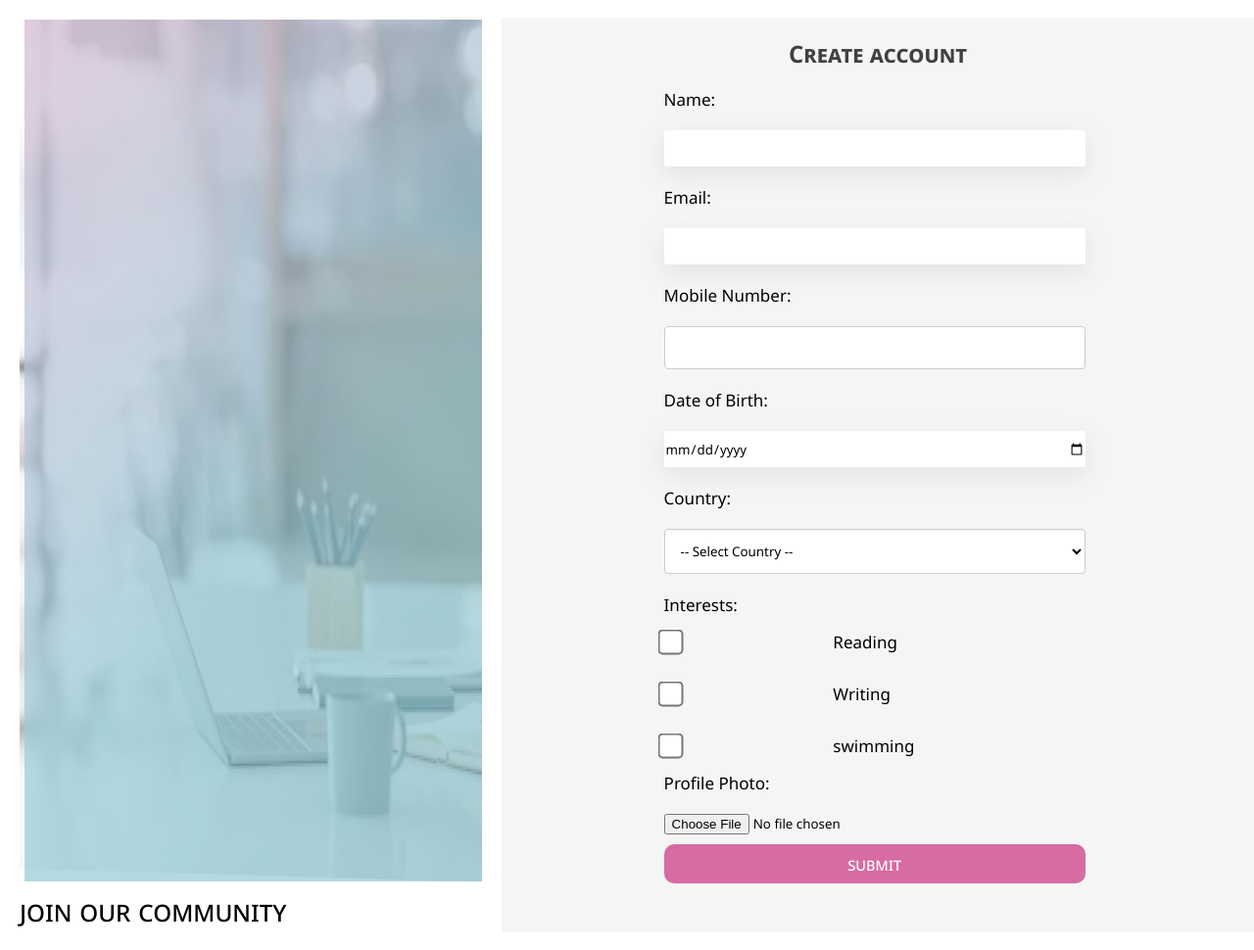
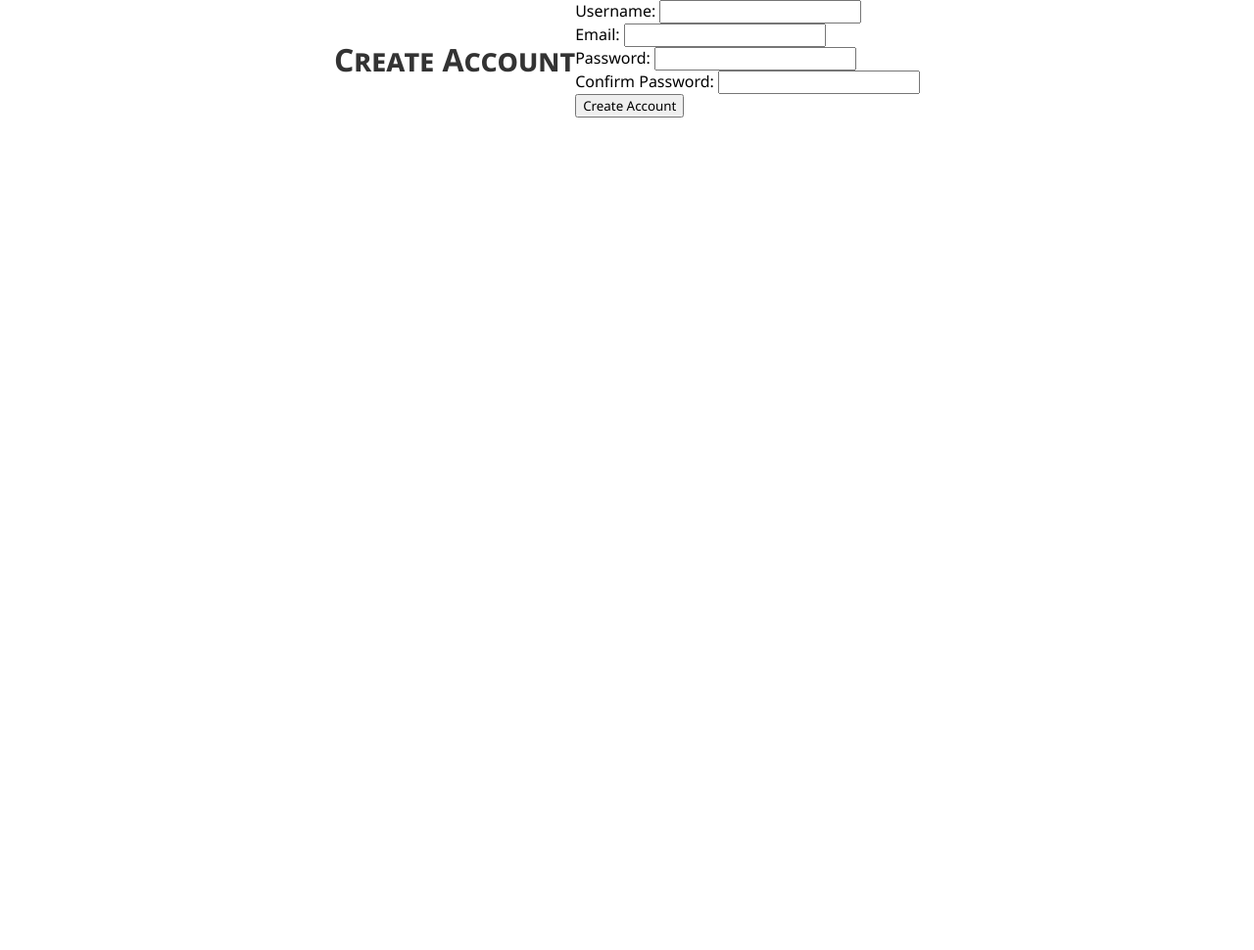
Before and after one commit to ashok2009it/indigital_interns, a PHP site: page /AttendanceManagementSystem-master/Pages/signup.php in a window 1280 px wide. Shown: the whole page at 98% size. After the commit the page ends 800 px from the top, so only its background shows below. Run offline with PHP 8.4, Linux system fonts and the light colour scheme.

Commit message:
signup page

```diff
--- a/Assests/style.css
+++ b/Assests/style.css
@@ -159,74 +159,6 @@ color: #414141;
   margin-top: 25px;
 }
 
-/* css for signup page  */
-
- .container {
-  display: flex;
-}
-
- .left-col{
-  flex-basis: 40%;
-  padding: 20px;
-  background-color: #fff;
-  font-variant: small-caps;
-  font-size: 30px;
-
-}
-.signup .container .left-col img{
-  border-radius: 0px;
-  height:880px;
-  width: 100%;
-}
- .right-col {
-  flex-basis: 60%;
-  padding: 0 20px;
-  background-color: whitesmoke;
-
-}
- .right-col h2{
-  text-align: center;
-}
- .right-col  input[type=text],input[type=date], input[type=email]{
-    border: none;
-    border-radius: 2px;
-    box-shadow: rgba(149, 157, 165, 0.2) 0px 8px 24px;;
-    width: 430px;
-    height: 37px;
-    margin:20px 0 20px 0;
-    margin-left: 20%;
-}
- .container .right-col  input[type=tel]{
-  background-color: #fff;
-  width: 430px;
-  margin:20px 0 20px 0;
-  margin-left: 20%;
-}
-  .container .right-col select{
-  background-color: #fff;
-  width: 430px;
-  margin:20px 0 20px 0;
-  margin-left: 20%;
-}
- .container .right-col input[type=checkbox]{
-  transform: scale(2);
-  margin:20px 10px 20px 0;
-  margin-left: 20%;
-}
- .right-col input[type=file]{
-  margin:20px 0 10px 0;
-  margin-left: 20%;
-}
- .signup button{
-  width: 430px;
-  margin-left: 20%;
-  margin-bottom: 50px;
-
-}
-.right-col label{
-  font-size: 17px;
-  margin-left: 20%;
-}
 
 
 .wrapper .tag{
@@ -301,9 +233,6 @@ padding: 20px;
 color: #414141;
 }
 
-
-
-* {box-sizing: border-box;}
 
 .contact input[type=text],input[type=tel], select, textarea{
   width: 100%;
--- a/Pages/signup.php
+++ b/Pages/signup.php
@@ -9,46 +9,19 @@
     <title>signup page</title>
 </head>
 <body class="signup">
- <div class="container">
-    <div class="left-col">
-        <img src="../Assests/Images/signup.jpg" alt="" height="100px" width="30px">
-        join our community
-    </div>
-            <div class="right-col form">
-                <h2>Create account</h2>
-            <form action="thanks.php" method="post" enctype="multipart/form-data">
-                <label for="name">Name:</label><br>
-                <input type="text" id="name" name="name" required><br>
-                <label for="email">Email:</label><br>
-                <input type="email" id="email" name="email" required><br>
-                <label for="mobile">Mobile Number:</label><br>
-                <input type="tel" id="mobile" name="mobile" required><br>
-                <label for="dob">Date of Birth:</label><br>
-                <input type="date" id="dob" name="dob" required><br>
-                <label for="country">Country:</label><br>
-                <select id="country" name="country" required>
-                    <option value="">-- Select Country --</option>
-                    <option value="canada">India</option>
-                    <option value="canada">Germany</option>
-                    <option value="usa">USA</option>
-                    <option value="uk">UK</option>
-                    <option value="canada">Canada</option>
-                </select><br>
-                <label>Interests:</label><br>
-                <input type="checkbox" id="interest1" name="interests[]" value="interest1">
-                <label for="interest1">Reading</label><br>
-                <input type="checkbox" id="interest2" name="interests[]" value="interest2">
-                <label for="interest2">Writing</label><br>
-                <input type="checkbox" id="interest3" name="interests[]" value="interest3">
-                <label for="interest3">swimming</label><br>
-                <label for="profilePhoto">Profile Photo:</label><br>
-                <input type="file" id="profilePhoto" name="profilePhoto"><br>
-                <button>submit</button>
-            </form>
+  <div class="container">
+    <h1>Create Account</h1>
+    <form action="/register" method="post">
+      <label for="username">Username:</label>
+      <input type="text" id="username" name="username" required><br>
+      <label for="email">Email:</label>
+      <input type="email" id="email" name="email" required><br>
+      <label for="password">Password:</label>
+      <input type="password" id="password" name="password" required><br>
+      <label for="confirm_password">Confirm Password:</label>
+      <input type="password" id="confirm_password" name="confirm_password" required><br>
+      <input type="submit" value="Create Account">
+    </form>
+  </div>
 </body>
 </html>
-
-            </div>
-    </div>
-</body>
-</html>
```
Also changed, not shown: Assests/Images/signup.jpg.
